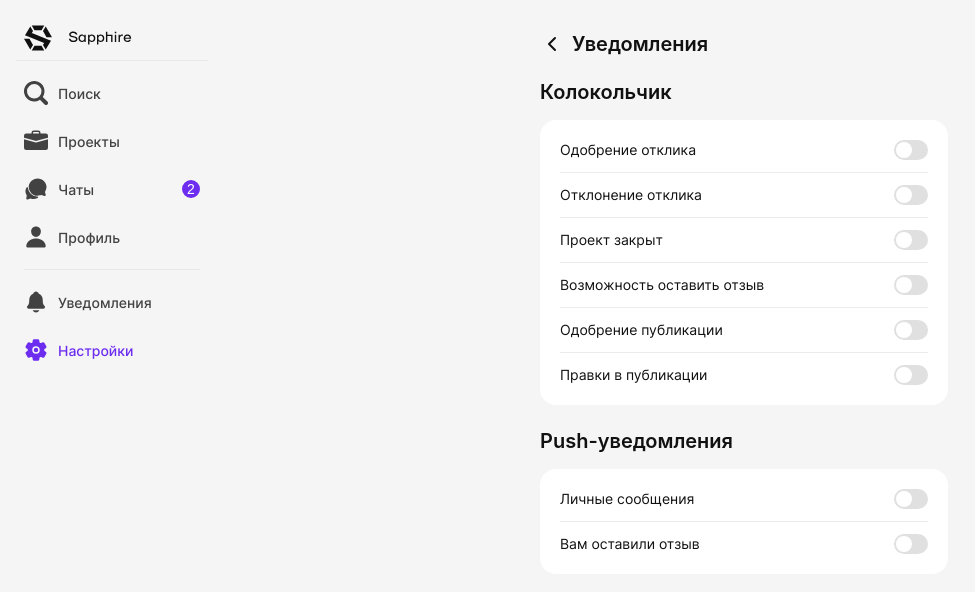
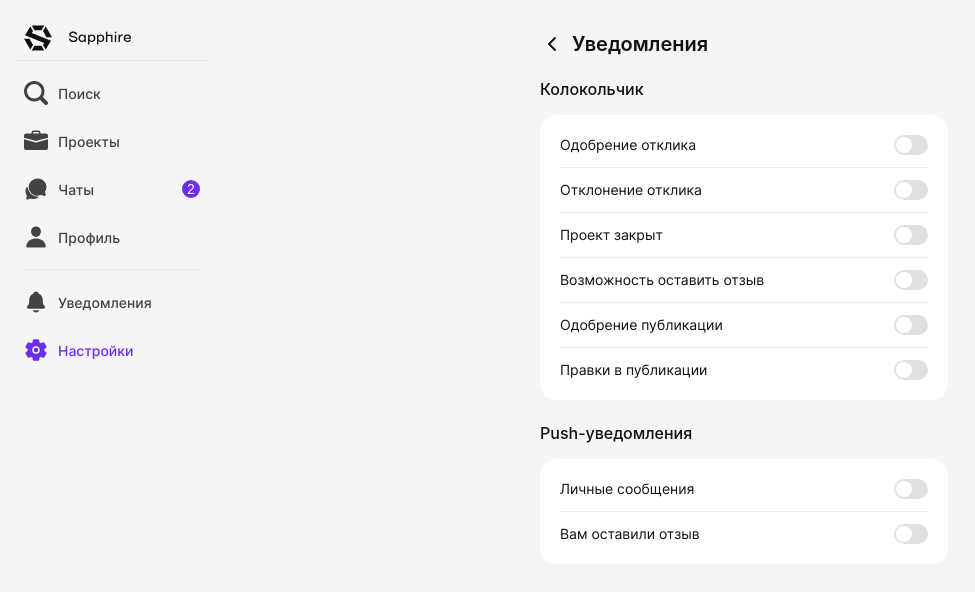
Before and after one commit to habralab/sapphire-team-front, a React (Vite) app: page /settings/notifications in a window 1280 px wide. Shown: the top 592 px of the page, without its empty margins (0-975 px from the left). Built offline with nearby package versions, Linux system fonts and the light colour scheme.

Commit message:
fix: h3 + шрифты в настройках

```diff
--- a/src/features/user/notification-settings/SettingsList.tsx
+++ b/src/features/user/notification-settings/SettingsList.tsx
@@ -5,7 +5,7 @@ import { SettingItem } from '~/shared/ui/SettingsItem';
 export function SettingsList() {
   return (
     <Flex direction="column">
-      <Heading variant="h2" mt={2} mb={4}>
+      <Heading variant="h3" mt={2} mb={4}>
         Колокольчик
       </Heading>
       <VStack
@@ -28,7 +28,7 @@ export function SettingsList() {
         <Divider variant="light" />
         <SettingItem>Правки в публикации</SettingItem>
       </VStack>
-      <Heading variant="h2" mt={6} mb={4}>
+      <Heading variant="h3" mt={6} mb={4}>
         Push-уведомления
       </Heading>
       <VStack
```
Also changed, not shown: src/features/user/update-user/UpdateUser.tsx (+6 -6 lines).
